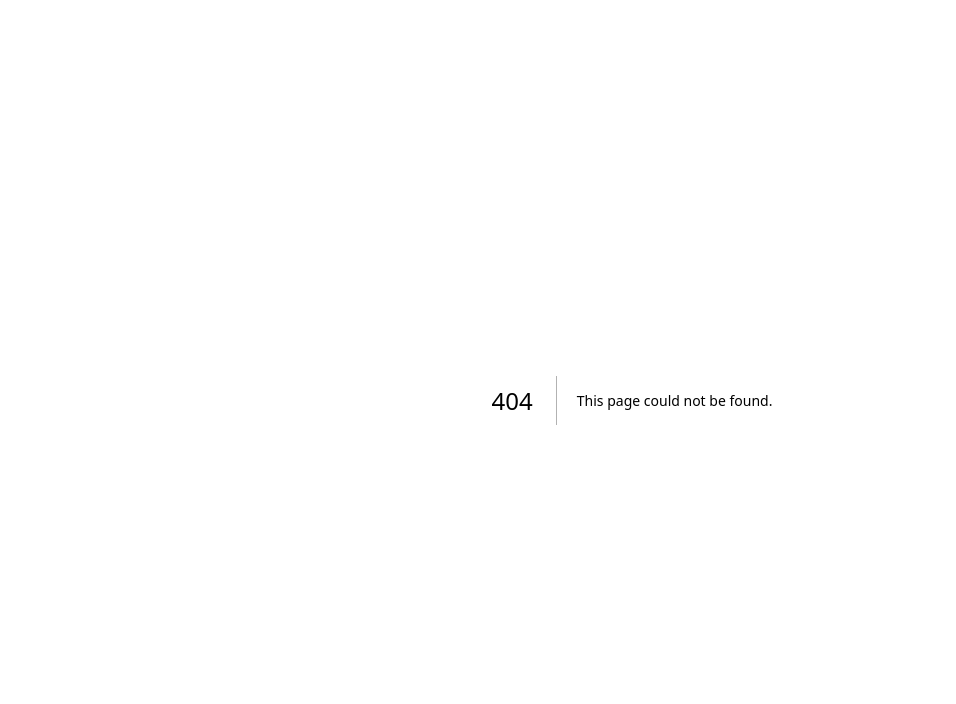
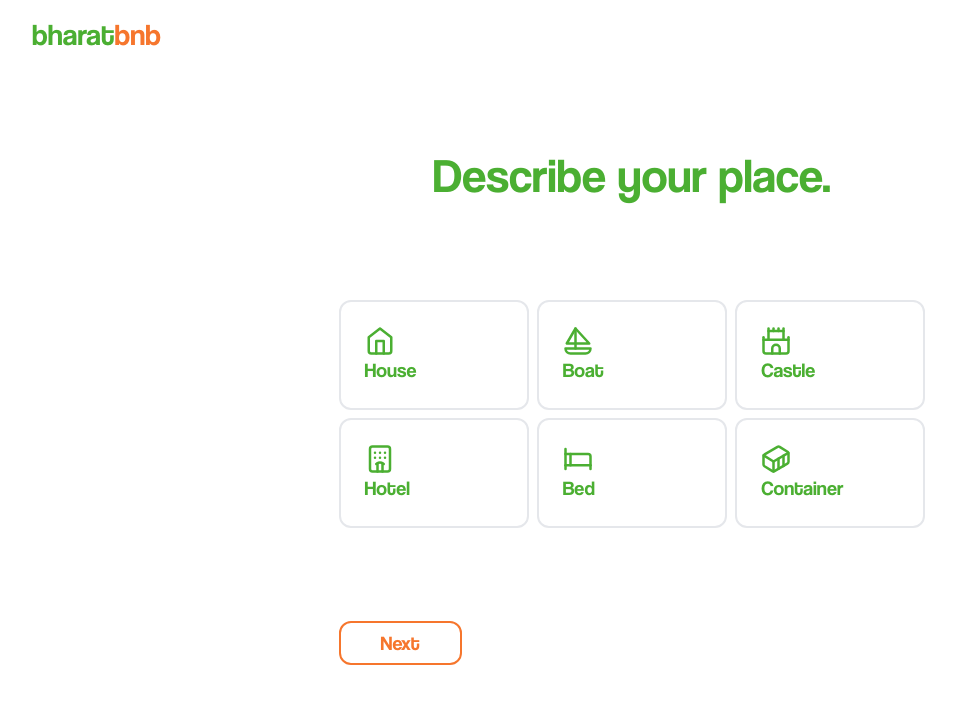
Before and after one commit to gzfs/BharatBNB, a Next.js app: page /register/home/1/structure in a window 1280 px wide. Before the commit this address had no page. Shown: the top 704 px of the page, without its empty margins (8-964 px from the left). Built offline with nearby package versions, Linux system fonts and the light colour scheme.

Commit message:
Added Components and developed Two Pages under Register Route Group

```diff
--- /dev/null
+++ b/app/(register)/register/home/[listingid]/privacy/page.tsx
@@ -0,0 +1,66 @@
+"use client";
+
+import Link from "next/link";
+
+import { motion } from "framer-motion";
+import PlaceCard from "@/app/components/PlaceCard";
+import { Home } from "lucide-react";
+import { useState } from "react";
+
+export default function Privacy({
+  params,
+}: {
+  params: { listingid: string };
+}) {
+  const [structureType, setStructureType] = useState("");
+  return (
+    <main>
+      <div className="flex flex-col items-center">
+        <div className="flex flex-col justify-around px-5 md:px-0">
+          <motion.p
+            animate={{ opacity: 1 }}
+            transition={{ delay: 0.5 }}
+            initial={{ opacity: 0 }}
+            className="font-Coolvetica text-5xl text-[#4BAF32] text-center mt-8 pb-6"
+          >
+            What type of place will guests have?
+          </motion.p>
+          <div className="grid sm:grid-cols-1 grid-rows-3 mx-auto w-full grid-cols-1 gap-2 ">
+            <PlaceCard
+              typeOfPlace="An entire place"
+              setStructureType={setStructureType}
+              structureType={structureType}
+              placeDesc="Guests have the whole place to themselves"
+            >
+              <Home size={40} color="#4BAF32" />
+            </PlaceCard>
+            <PlaceCard
+              typeOfPlace="A room"
+              setStructureType={setStructureType}
+              structureType={structureType}
+              placeDesc="Guests have their own room, plus access to shared spaces."
+            >
+              <Home size={40} color="#4BAF32" />
+            </PlaceCard>
+            <PlaceCard
+              typeOfPlace="A shared room"
+              setStructureType={setStructureType}
+              structureType={structureType}
+              placeDesc="Guests sleep in a room or common area that may be shared with you or others"
+            >
+              <Home size={40} color="#4BAF32" />
+            </PlaceCard>
+          </div>
+          <div className="py-6">
+            <Link
+              href={`/register/home/${params.listingid}/privacy`}
+              className="font-Coolvetica text-xl px-10 py-2 border-2 rounded-xl border-[#F6762D] w-fit text-[#F6762D] hover:text-white hover:bg-[#F6762D] transition-colors"
+            >
+              Next
+            </Link>
+          </div>
+        </div>
+      </div>
+    </main>
+  );
+}
--- /dev/null
+++ b/app/(register)/register/home/[listingid]/structure/page.tsx
@@ -0,0 +1,91 @@
+"use client";
+
+import HotelType from "@/app/components/HostingType";
+import {
+  Home,
+  Sailboat,
+  Castle,
+  Hotel,
+  Bed,
+  Container,
+} from "lucide-react";
+
+import { motion } from "framer-motion";
+import { useState } from "react";
+import Link from "next/link";
+
+export default function Structure({
+  params,
+}: {
+  params: { listingid: string };
+}) {
+  const [structureType, setStructureType] = useState("");
+  return (
+    <main className="h-[80vh]">
+      <div className="h-full flex flex-col items-center">
+        <div className="flex flex-col h-full justify-around px-5 md:px-0">
+          <motion.p
+            animate={{ opacity: 1 }}
+            transition={{ delay: 0.5 }}
+            initial={{ opacity: 0 }}
+            className="font-Coolvetica text-5xl text-[#4BAF32] text-center mt-8"
+          >
+            Describe your place.
+          </motion.p>
+          <div className="grid sm:grid-cols-3 grid-rows-2 mx-auto md:w-fit w-full grid-cols-2 gap-2 ">
+            <HotelType
+              hostingTypeName="House"
+              setStructureType={setStructureType}
+              structureType={structureType}
+            >
+              <Home size={30} color="#4BAF32" />
+            </HotelType>
+            <HotelType
+              hostingTypeName="Boat"
+              setStructureType={setStructureType}
+              structureType={structureType}
+            >
+              <Sailboat size={30} color="#4BAF32" />
+            </HotelType>
+            <HotelType
+              hostingTypeName="Castle"
+              setStructureType={setStructureType}
+              structureType={structureType}
+            >
+              <Castle size={30} color="#4BAF32" />
+            </HotelType>
+            <HotelType
+              hostingTypeName="Hotel"
+              setStructureType={setStructureType}
+              structureType={structureType}
+            >
+              <Hotel size={30} color="#4BAF32" />
+            </HotelType>
+            <HotelType
+              hostingTypeName="Bed"
+              setStructureType={setStructureType}
+              structureType={structureType}
+            >
+              <Bed size={30} color="#4BAF32" />
+            </HotelType>
+            <HotelType
+              hostingTypeName="Container"
+              setStructureType={setStructureType}
+              structureType={structureType}
+            >
+              <Container size={30} color="#4BAF32" />
+            </HotelType>
+          </div>
+          <div className="">
+            <Link
+              href={`/register/home/${params.listingid}/privacy`}
+              className="font-Coolvetica text-xl px-10 py-2 border-2 rounded-xl border-[#F6762D] w-fit text-[#F6762D] hover:text-white hover:bg-[#F6762D] transition-colors"
+            >
+              Next
+            </Link>
+          </div>
+        </div>
+      </div>
+    </main>
+  );
+}
--- /dev/null
+++ b/app/components/HostingType.tsx
@@ -0,0 +1,39 @@
+"use client";
+
+import React, { ReactNode } from "react";
+import { motion } from "framer-motion";
+
+export default function HotelType({
+  children,
+  hostingTypeName,
+  structureType,
+  setStructureType,
+}: {
+  children: ReactNode;
+  hostingTypeName: string;
+  structureType: string;
+  setStructureType: CallableFunction;
+}) {
+  return (
+    <motion.div
+      animate={{ opacity: 1 }}
+      transition={{ delay: 0.5 }}
+      initial={{ opacity: 0 }}
+      className="border-2 rounded-xl flex items-center p-6 md:pr-20 hover:border-[#4BAF32] transition-colors"
+      style={{
+        borderColor:
+          hostingTypeName === structureType ? "#4BAF32" : "",
+      }}
+      onClick={() => {
+        setStructureType(hostingTypeName);
+      }}
+    >
+      <div>
+        {children}
+        <p className="font-Coolvetica text-xl text-[#4BAF32]">
+          {hostingTypeName}
+        </p>
+      </div>
+    </motion.div>
+  );
+}
--- /dev/null
+++ b/app/components/PlaceCard.tsx
@@ -0,0 +1,45 @@
+"use client";
+
+import React, { ReactNode } from "react";
+import { motion } from "framer-motion";
+
+export default function PlaceCard({
+  children,
+  typeOfPlace,
+  structureType,
+  setStructureType,
+  placeDesc,
+}: {
+  children: ReactNode;
+  typeOfPlace: string;
+  structureType: string;
+  setStructureType: CallableFunction;
+  placeDesc: string;
+}) {
+  return (
+    <motion.div
+      animate={{ opacity: 1 }}
+      transition={{ delay: 0.5 }}
+      initial={{ opacity: 0 }}
+      className="border-2 rounded-xl flex items-center p-4 hover:border-[#4BAF32] transition-colors col-span-2"
+      style={{
+        borderColor: typeOfPlace === structureType ? "#4BAF32" : "",
+      }}
+      onClick={() => {
+        setStructureType(typeOfPlace);
+      }}
+    >
+      <div className="flex justify-between w-full items-center">
+        <div className="w-10/12">
+          <p className="font-Coolvetica text-xl md:text-2xl text-[#4BAF32]">
+            {typeOfPlace}
+          </p>
+          <p className=" text-base md:text-lg font-Coolvetica text-[#AC8080]">
+            {placeDesc}
+          </p>
+        </div>
+        <div>{children}</div>
+      </div>
+    </motion.div>
+  );
+}
--- a/app/components/ReviewCard.tsx
+++ b/app/components/ReviewCard.tsx
@@ -4,7 +4,7 @@ import UserAvatar from "./UserAvatar";
 
 const ReviewCard = () => {
   return (
-    <div className="border border-[#F6762D] px-7 pt-5 pb-7 rounded-3xl flex-col w-[450px]">
+    <div className="border border-[#F6762D] px-7 pt-5 pb-7 rounded-3xl flex-col w-[450px] module">
       <div className="flex items-center">
         <UserAvatar />
 
@@ -28,8 +28,8 @@ const ReviewCard = () => {
 
       {/* Review Detail */}
       <p className="mt-4 font-Coolvetica text-[#F6762D] text-xl">
-        Lorem ipsum dolor sit amet consectetur. Semper ut duis senectus interdum
-        quis sit sit cursus ut
+        Lorem ipsum dolor sit amet consectetur. Semper ut duis
+        senectus interdum quis sit sit cursus ut
       </p>
     </div>
   );
--- a/app/components/Reviews.tsx
+++ b/app/components/Reviews.tsx
@@ -4,10 +4,14 @@ import ReviewCard from "./ReviewCard";
 const Reviews = () => {
   return (
     <>
-      <h2 className="text-3xl font-Coolvetica text-[#F6762D] mt-10">Reviews</h2>
+      <h2 className="text-3xl font-Coolvetica text-[#F6762D] mt-10">
+        Reviews
+      </h2>
 
-      <div className="flex items-center gap-x-5 overflow-x-auto mt-5 w-full ">
+      <div className="flex items-center gap-x-5 overflow-x-scroll mt-5 w-full">
         <div className="flex space-x-5">
+          <ReviewCard />
+          <ReviewCard />
           <ReviewCard />
           <ReviewCard />
         </div>
--- a/app/globals.css
+++ b/app/globals.css
@@ -6,3 +6,7 @@
   font-family: "Coolvetica";
   src: url("/assets/fonts/Coolvetica.OTF");
 }
+
+body::-webkit-scrollbar {
+  display: none;
+}
```
